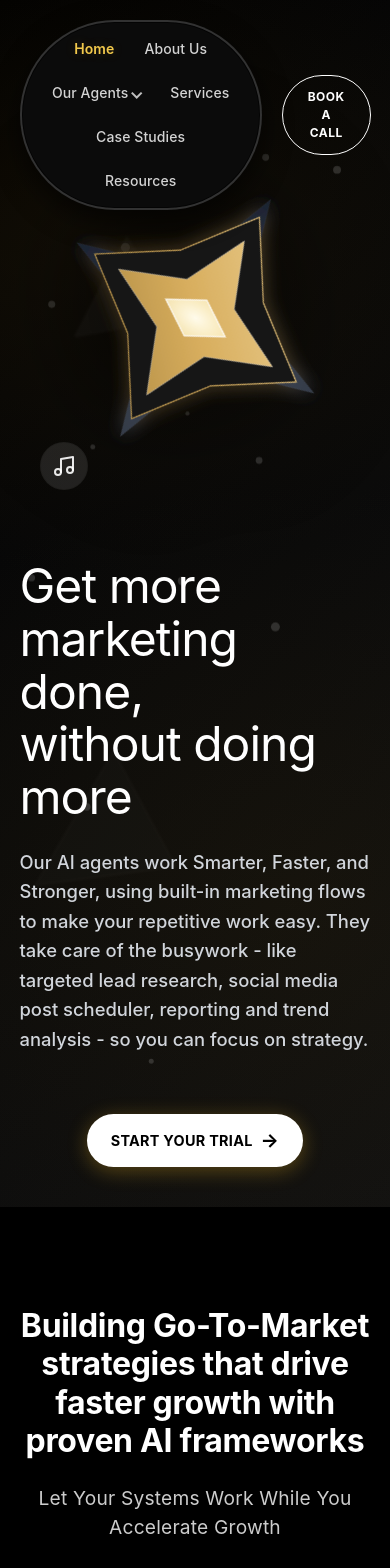
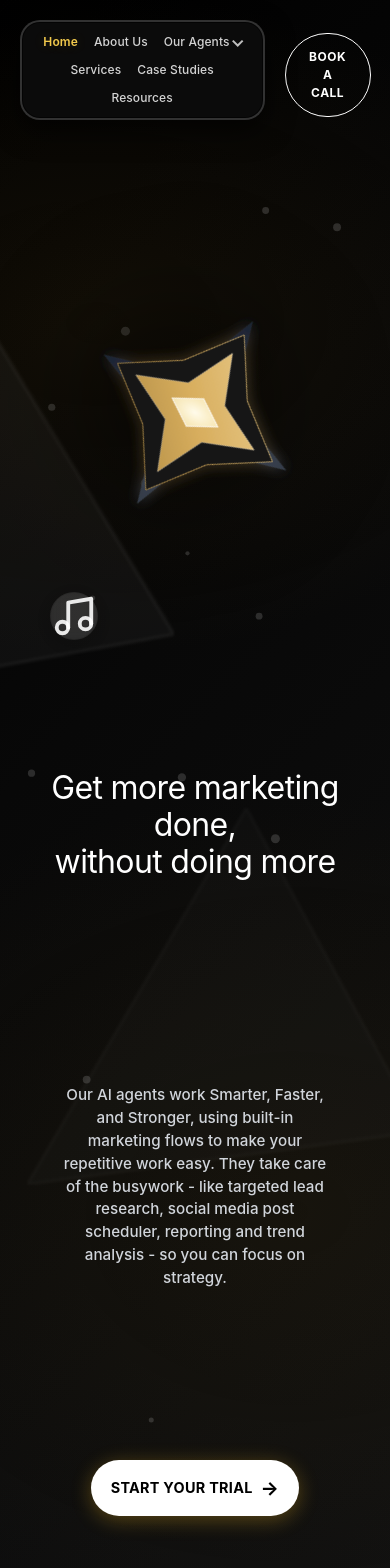
Before and after one commit to gohypedevelopers-stack/DataPedia.Ai, a React (Vite) app: page / in a window 390 px wide. Shown: the top 1568 px of the page. Built offline with nearby package versions, Linux system fonts and the light colour scheme.

Commit message:
feat: implement global CSS framework and responsive navbar styling

```diff
--- a/src/components/Navbar.css
+++ b/src/components/Navbar.css
@@ -376,6 +376,34 @@
     }
 }
 
+@media (max-width: 480px) {
+    .gh-nav {
+        gap: 8px;
+        padding: 10px 14px;
+        border-radius: 20px;
+    }
+    .gh-link {
+        font-size: 12px;
+        padding: 4px;
+    }
+    .dropdown-contents {
+        min-width: 250px;
+        padding: 16px 20px;
+        width: 90vw;
+        left: 50%;
+        transform: translateX(-50%);
+    }
+    .dropdown-row {
+        flex-direction: column;
+        gap: 12px;
+    }
+    /* We ensure that dropdowns don't overflow the viewport */
+    .dropdown-row:nth-child(2) {
+        gap: 12px;
+        flex-direction: column;
+    }
+}
+
 @keyframes fadeIn {
     from {
         opacity: 0;
--- a/src/index.css
+++ b/src/index.css
@@ -1,6 +1,7 @@
 @import "tailwindcss/base";
 @import "tailwindcss/components";
 @import "tailwindcss/utilities";
+@import "./styles/mobile.css";
 
 :root {
   font-family: Inter, system-ui, Avenir, Helvetica, Arial, sans-serif;
--- a/src/pages/Home.css
+++ b/src/pages/Home.css
@@ -234,3 +234,38 @@
         margin: 0 auto;
     }
 }
+
+@media (max-width: 768px) {
+    .home-hero {
+        padding-top: 100px;
+        padding-bottom: 40px;
+    }
+    .hero-headline {
+        font-size: 2.2rem;
+    }
+    .hero-subtext {
+        font-size: 1rem;
+    }
+    .hero-visual-col {
+        height: 350px;
+    }
+}
+
+@media (max-width: 480px) {
+    .home-hero {
+        padding: 90px 20px 40px;
+    }
+    .hero-headline {
+        font-size: 1.8rem;
+    }
+    .hero-subtext {
+        font-size: 0.95rem;
+    }
+    .hero-visual-col {
+        height: 280px;
+    }
+    .btn-start-trial {
+        padding: 12px 24px;
+        font-size: 0.85rem;
+    }
+}
--- /dev/null
+++ b/src/styles/mobile.css
@@ -0,0 +1,117 @@
+/* Global Mobile Responsive Overrides */
+@media screen and (max-width: 480px) {
+    /* Prevent horizontal scrolling globally */
+    html, body {
+        overflow-x: hidden;
+        width: 100vw;
+        max-width: 100%;
+        margin: 0;
+        padding: 0;
+    }
+
+    /* Standard container padding reduction */
+    section, header, footer,
+    .home-hero, [class*="hero"], [class*="container"]:not(.navbar-container),
+    [class*="section"], [class*="wrapper"] {
+        padding-left: 15px !important;
+        padding-right: 15px !important;
+    }
+
+    /* Vertical padding reduction for phone sizes */
+    .home-hero, [class*="hero"], [class*="section"] {
+        padding-top: 60px !important;
+        padding-bottom: 60px !important;
+    }
+
+    /* Specific overrides for Hero to avoid double padding if combined */
+    .home-hero {
+        padding-top: 100px !important;
+    }
+
+    /* Font size scaling */
+    h1, [class*="headline"], .hero-title, .about-hero h1, .services-headline {
+        font-size: clamp(2rem, 8vw, 2.4rem) !important;
+        line-height: 1.15 !important;
+        word-wrap: break-word !important;
+        hyphens: auto !important;
+    }
+
+    h2, [class*="subtitle"], [class*="desc"], .about-text-col h2, .cta-section h2 {
+        font-size: clamp(1.2rem, 6vw, 1.5rem) !important;
+        line-height: 1.3 !important;
+    }
+
+    h3, .card-title, .about-block h3 {
+        font-size: 1.1rem !important;
+    }
+
+    p, [class*="text"]:not(.logo-text), .card-desc, .about-intro-text, .about-block p {
+        font-size: 0.95rem !important;
+        line-height: 1.5 !important;
+    }
+
+    /* Force grids to single column */
+    .app-footer-grid, [class*="-grid"], [class*="group-abc"], [class*="group-de"], .about-content-section {
+        display: flex !important;
+        flex-direction: column !important;
+        gap: 30px !important;
+    }
+
+    /* Fix flex layouts that need wrapping */
+    .process-content, .smarter-data-content, .youtube-grid, .agents-grid {
+        display: flex !important;
+        flex-direction: column !important;
+        align-items: center !important;
+        width: 100% !important;
+    }
+
+    /* Ensure specific cards, boxes and visual columns don't overflow */
+    .service-card, .service-detail-card, .video-card, .agent-card, .process-card, .cta-box {
+        width: 100% !important;
+        min-width: 0 !important;
+        box-sizing: border-box !important;
+        padding: 20px !important;
+    }
+
+    .service-info, .service-action {
+        padding: 0 !important;
+        margin: 10px 0 !important;
+        text-align: center !important;
+    }
+
+    /* Adjust main buttons for touch */
+    button, .btn-learn-more, .btn-book-strategy, .btn-start-trial, .service-btn, .cta-btn {
+        width: 100% !important;
+        justify-content: center !important;
+        padding: 14px 20px !important;
+        box-sizing: border-box !important;
+        margin-top: 10px !important;
+    }
+
+    /* Video Player & Images */
+    .about-image-frame, .hero-visual-col, .youtube-section video, iframe, img, svg {
+        width: 100% !important;
+        max-width: 100% !important;
+        box-sizing: border-box !important;
+        height: auto !important;
+    }
+
+    /* Specific adjustments and alignment */
+    .cta-section {
+        padding: 40px 20px !important;
+        margin: 40px auto !important;
+        width: 100% !important;
+        box-sizing: border-box !important;
+    }
+
+    .hero-content-col {
+        padding: 0 !important;
+        align-items: center !important;
+        text-align: center !important;
+        width: 100% !important;
+    }
+
+    .hero-subtext-container {
+        margin-bottom: 20px !important;
+    }
+}
```
